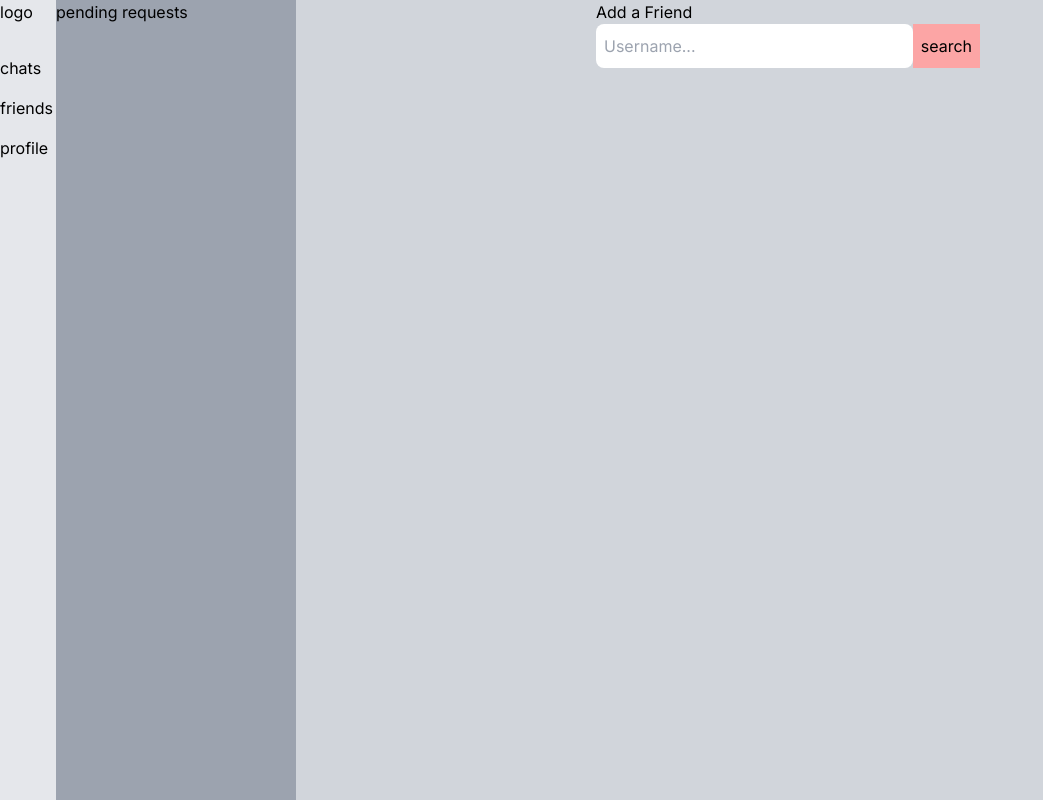
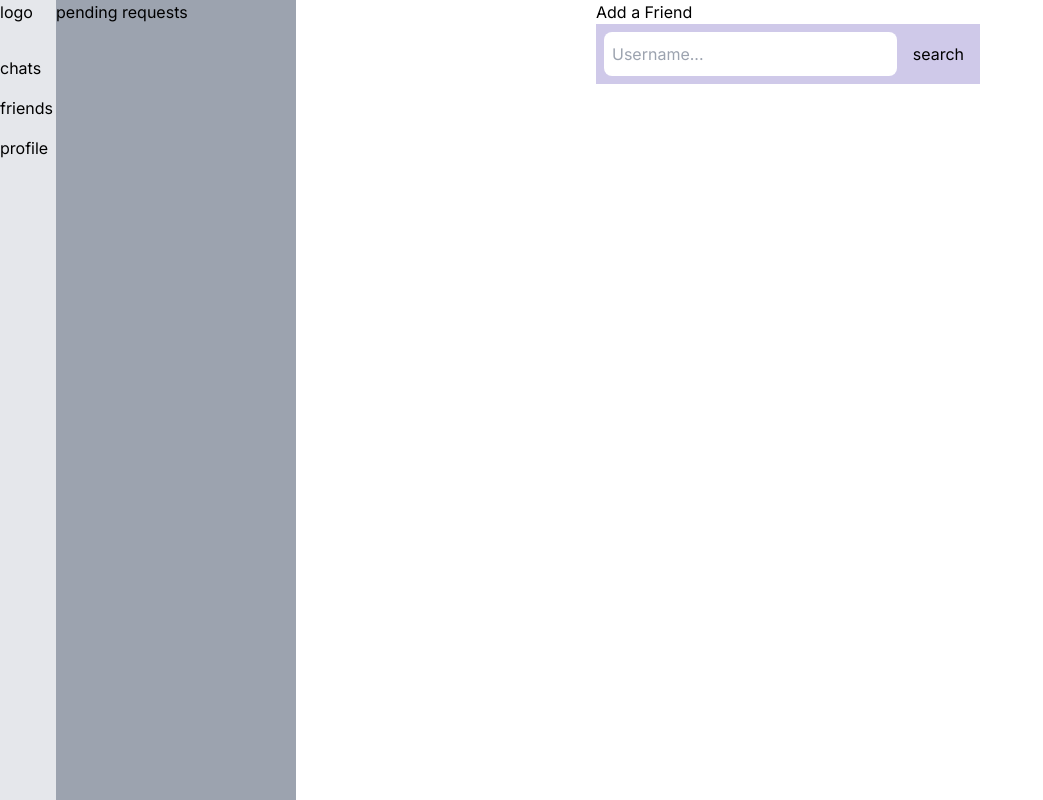
Before and after one commit to sinore69/messenger, a Next.js app: page /home/friends in a window 1280 px wide. Shown: the whole page, without its empty margins (0-1043 px from the left). Built offline with nearby package versions, Linux system fonts and the light colour scheme; no server answers.

Commit message:
input text ui

```diff
--- a/src/app/home/chats/[chatId]/page.tsx
+++ b/src/app/home/chats/[chatId]/page.tsx
@@ -2,7 +2,6 @@ import ChatHistory from "@/components/ChatHistory";
 import ConversationBanner from "@/components/ConversationBanner";
 import InputMessage from "@/components/InputMessage";
 import getChats from "@/server actions/getChats";
-import { chats } from "@/utils/types";
 import { currentUser } from "@clerk/nextjs";
 import React from "react";
 
@@ -30,9 +29,9 @@ async function page({ params }: pageprops) {
         <div className="flex flex-col bg-martinique-500 w-full">
           <ConversationBanner chatid={chatId} />
           <ChatHistory conversation={res} chatId={chatId} />
-          <div className="h-10 w-full bg-gray-300"></div>
+          <div className="h-10 w-full bg-white"></div>
         </div>
-        <div className="absolute bottom-0 bg-red-300">
+        <div className="absolute bottom-0 bg-white">
           <InputMessage chatid={chatId} />
         </div>
       </div>
--- a/src/app/home/friends/page.tsx
+++ b/src/app/home/friends/page.tsx
@@ -11,7 +11,7 @@ function page() {
           <PendingFriendsList />
         </div>
       </div>
-      <div className="flex flex-row justify-center w-10/12 bg-gray-300">
+      <div className="flex flex-row justify-center w-10/12 bg-white">
         <div className="flex flex-col">
           <div>Add a Friend</div>
           <div className="w-96 h-52 ">
--- a/src/components/InputMessage.tsx
+++ b/src/components/InputMessage.tsx
@@ -28,19 +28,20 @@ export default function InputMessage(chatId: { chatid: string }) {
   };
   return (
     <div className="flex flex-row">
-      <div className="h-10 w-96 bg-gray-300  "></div>
+      <div className="h-11 w-96 bg-white  "></div>
       <div className="relative">
         <section className="absolute bottom-0">
-          <form onSubmit={handleSubmit(onSubmit)} className="flex flex-row">
-            <input
-              placeholder="enter message"
-              {...register("text")}
-              className="h-10 w-96"
-            />
-            <button type="submit" className="h-10 w-12 bg-gray-300">
+          <form onSubmit={handleSubmit(onSubmit)} className="flex flex-row ">
+            <div className="">
+              <input
+                placeholder="Type a message"
+                {...register("text")}
+                className="h-11 w-96 rounded-md p-1 border border-deluge-400 focus:outline-deluge-500 focus:border-3"
+              />
+            </div>
+            <button type="submit" className="h-11 w-12 bg-gray-300 rounded-md">
               enter
             </button>
-            <div className="h-10 w-80 bg-gray-300"></div>
           </form>
         </section>
       </div>
--- a/src/form/Searchfriend.tsx
+++ b/src/form/Searchfriend.tsx
@@ -21,17 +21,17 @@ function Searchfriend() {
   };
 
   return (
-    <div className="">
+    <div className=" bg-deluge-300">
       <form
         onSubmit={handleSubmit(onSubmit)}
-        className="flex flex-row bg-deluge-600"
+        className="flex flex-row bg-deluge-600 gap-x-2 p-2"
       >
         <input
           placeholder="Username..."
           {...register("username")}
-          className="h-11 w-full p-2 rounded-lg"
+          className="h-11 w-full p-2 rounded-lg border-2"
         />
-        <button type="submit" className="p-2 bg-red-300 font-semibold">
+        <button type="submit" className="p-2 bg-red-300 rounded-lg h-11">
           search
         </button>
       </form>
```
